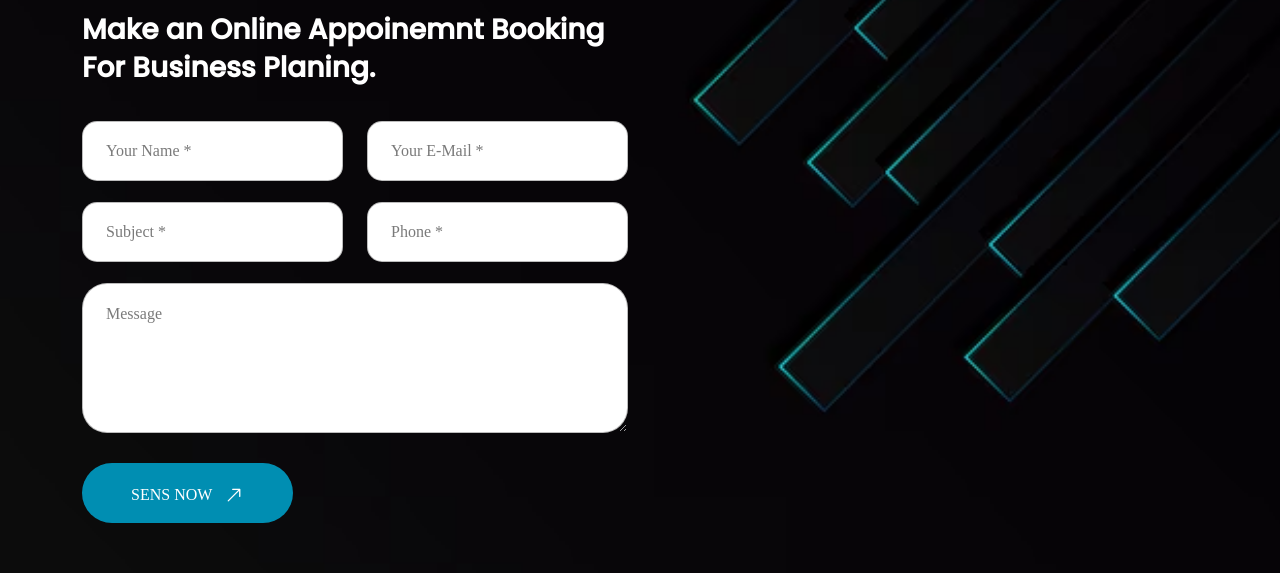
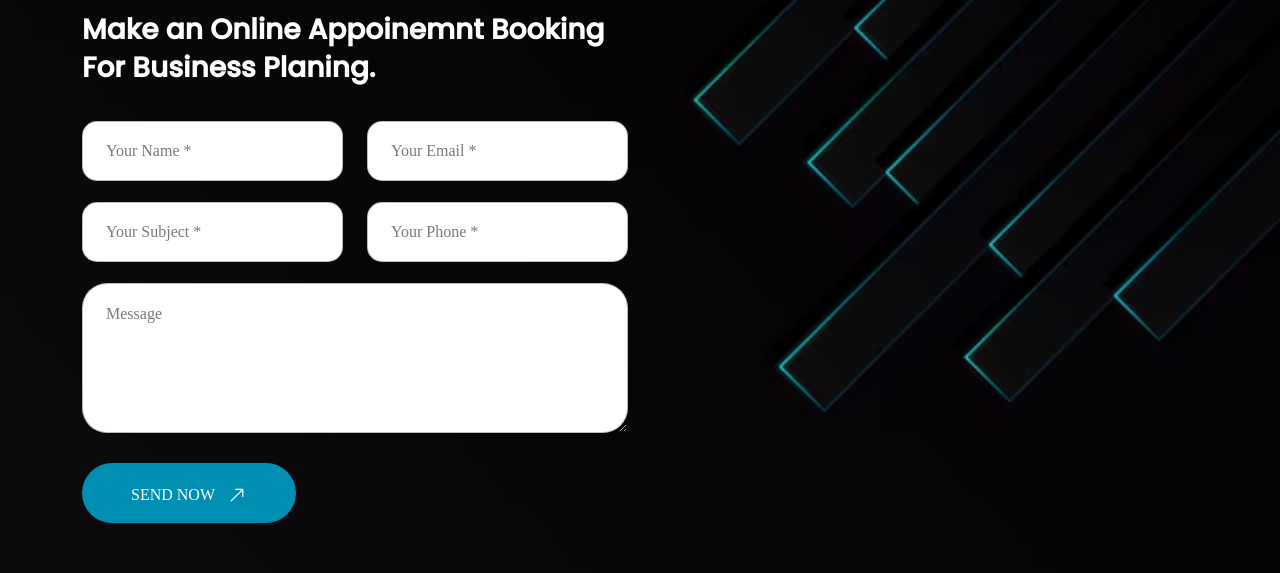
Before and after one commit to Muneeb-Babar/My-Techlancer, a React (Vite) app: page / in a window 1280 px wide. Shown: the part 6080-6653 px from the top of the page. Built offline with nearby package versions, Linux system fonts and the light colour scheme.

Commit message:
form integration

```diff
--- a/package.json
+++ b/package.json
@@ -22,11 +22,13 @@
     "react": "^18.3.1",
     "react-bootstrap": "^2.10.4",
     "react-dom": "^18.3.1",
+    "react-hook-form": "^7.53.0",
     "react-icons": "^5.3.0",
     "react-router-dom": "^6.26.1",
     "react-slick": "^0.30.2",
     "slick-carousel": "^1.8.1",
-    "sort-by": "^1.2.0"
+    "sort-by": "^1.2.0",
+    "sweetalert": "^2.1.2"
   },
   "devDependencies": {
     "@eslint/js": "^9.9.0",
--- a/src/Components/Form/Form.jsx
+++ b/src/Components/Form/Form.jsx
@@ -1,40 +1,94 @@
+import { useForm } from 'react-hook-form';
+import Swal from 'sweetalert';
+import { useState } from 'react';
+import { sendMessage } from '../../Config/Api'
+const Form = () => {
+    const { register, handleSubmit, reset, formState: { errors } } = useForm();
+    const [isLoading, setIsLoading] = useState(false);
 
-const Form = () => {
+    const onSubmit = async (formData) => {
+        setIsLoading(true);
+
+        try {
+            const response = await sendMessage(formData);
+
+            setIsLoading(false);
+
+            if (response.ok) {
+                Swal({
+                    title: "Success!",
+                    text: "Message sent successfully!",
+                    icon: "success",
+                    button: "OK",
+                });
+                reset();
+            } else {
+                handleErrorResponse(response);
+            }
+        } catch (error) {
+            console.error('Error:', error);
+            setIsLoading(false);
+            showError("Something went wrong. Please try again.");
+        }
+    };
+
+    const handleErrorResponse = (response) => {
+        if (response.status === 400) {
+            showError("Invalid input. Please check your data.");
+        } else {
+            showError("Error sending message. Please try again.");
+        }
+    };
+
+    const showError = (message) => {
+        Swal({
+            title: "Error!",
+            text: message,
+            icon: "error",
+            button: "Retry",
+        });
+    };
+
     return (
-        <div className="contact_from_box">
-        <form  id="dreamit-form">
+        <div className="contact_form_box">
+            <form id="dreamit-form" onSubmit={handleSubmit(onSubmit)}>
                 <div className="row">
-                <div className="col-lg-6">
+                    {['name', 'email', 'subject', 'phone'].map((field, index) => (
+                        <div className="col-lg-6" key={index}>
                             <div className="form_box">
-                        <input type="text" name="name" placeholder="Your Name *" />
+                                <input
+                                    type={field === 'email' ? 'email' : 'text'}
+                                    {...register(field, { required: "This field is required" })}
+                                    placeholder={`Your ${field.charAt(0).toUpperCase() + field.slice(1)} *`}
+                                />
+                                {errors[field] && <span className="error-message">{errors[field].message}</span>}
                             </div>
                         </div>
-                <div className="col-lg-6">
-                    <div className="form_box">
-                        <input type="email" name="email" placeholder="Your E-Mail *" />
-                    </div>
-                </div>
-                <div className="col-lg-6">
-                    <div className="form_box">
-                        <input type="text" name="subject" placeholder="Subject *" />
-                    </div>
-                </div>
-                <div className="col-lg-6">
-                    <div className="form_box">
-                        <input type="text" name="phone" placeholder="Phone *" />
-                    </div>
-                </div>
+                    ))}
                     <div className="col-lg-12">
                         <div className="form_box">
-                        <textarea name="message" id="message" cols="30" rows="10" placeholder="Message"></textarea>
+                            <textarea
+                                {...register('message', { required: "Message is required" })}
+                                cols="30"
+                                rows="10"
+                                placeholder="Message"
+                            />
+                            {errors.message && <span className="error-message">{errors.message.message}</span>}
                         </div>
                         <div className="quote_button">
-                        <button className="btn" type="submit">SENS NOW <i className="bi bi-arrow-right"></i></button>
+                            <button className="btn" type="submit" disabled={isLoading}>
+                                {isLoading ? "Sending..." : "SEND NOW"} <i className="bi bi-arrow-right"></i>
+                            </button>
                         </div>
                     </div>
                 </div>
             </form>
-    <div id="status" className="error"></div>
+
+            {isLoading && (
+                <div className="loading-spinner">
+                    <p>Message is being sent...</p>
+                </div>
+            )}
         </div>
     );
 };
--- /dev/null
+++ b/src/Config/Api.js
@@ -0,0 +1,14 @@
+// api.js
+const API_URL = 'https://my-techlancer-git-main-asghar-0017s-projects.vercel.app/send-message';
+
+export const sendMessage = async (formData) => {
+    const response = await fetch(API_URL, {
+        method: 'POST',
+        headers: {
+            'Content-Type': 'application/json',
+        },
+        body: JSON.stringify(formData),
+    });
+
+    return response;
+};
```
Also changed, not shown: 1 other file (tests, documents, lock files or other folders). Lines whose indentation alone changed are shown as unchanged.
